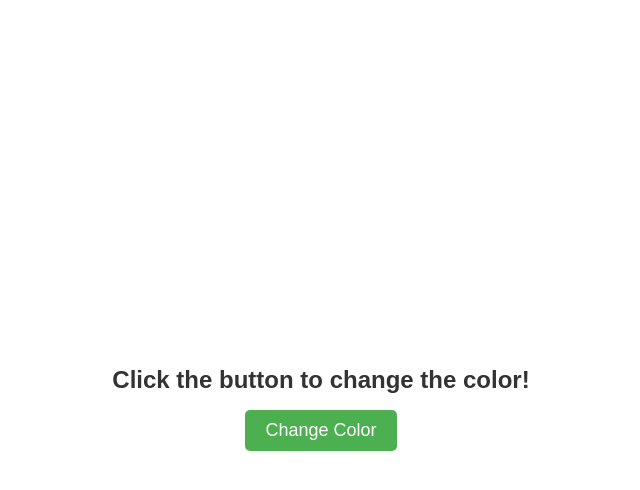
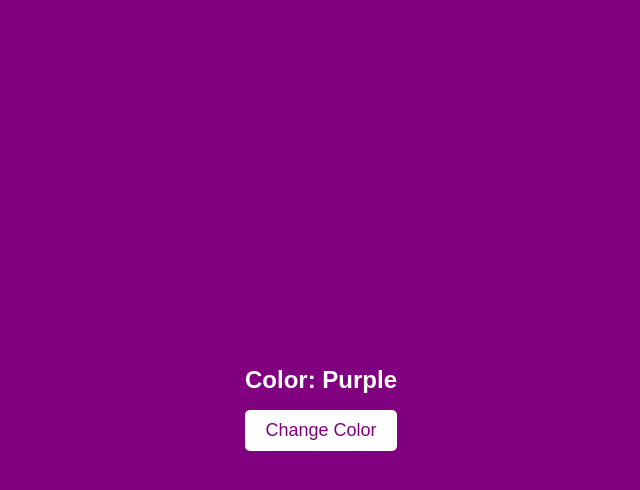
Before and after one commit to Codelearner123456/Color-Flipper, a plain HTML site: page index.html in a window 1280 px wide. Both pictures are taken after a click on the button "Change Color". Shown: the whole page, without its empty margins (319-959 px from the left). Drawn offline with Linux system fonts and the light colour scheme.

Commit message:
changed color_flipper.css and color_flipper.js

```diff
--- a/color_flipper.css
+++ b/color_flipper.css
@@ -34,10 +34,3 @@ h1 {
 h1.active {
   color: var(--primary-font);
 }
-button.invert {
-  background-color: var(--primary-font);
-  color: var(--button-color);
-}
-button.invert:hover {
-  color: var(--button-hover);
-}
--- a/color_flipper.js
+++ b/color_flipper.js
@@ -15,13 +15,8 @@ colorButton.addEventListener('click', () => {
     } else {
         colorName.classList.remove('active');
     }
-    if (newColor === "Green") {
-        colorButton.classList.add('invert');
-    } ifelse (newColor === "Pink") {
-        colorButton.classList.a
-    }else {
-        colorButton.classList.remove('invert');
-    }
     document.body.style.backgroundColor = newColor;
     colorName.textContent = `Color: ${newColor}`;
+    colorButton.style.color = newColor;
+    colorButton.style.backgroundColor = "white";
 });
```
